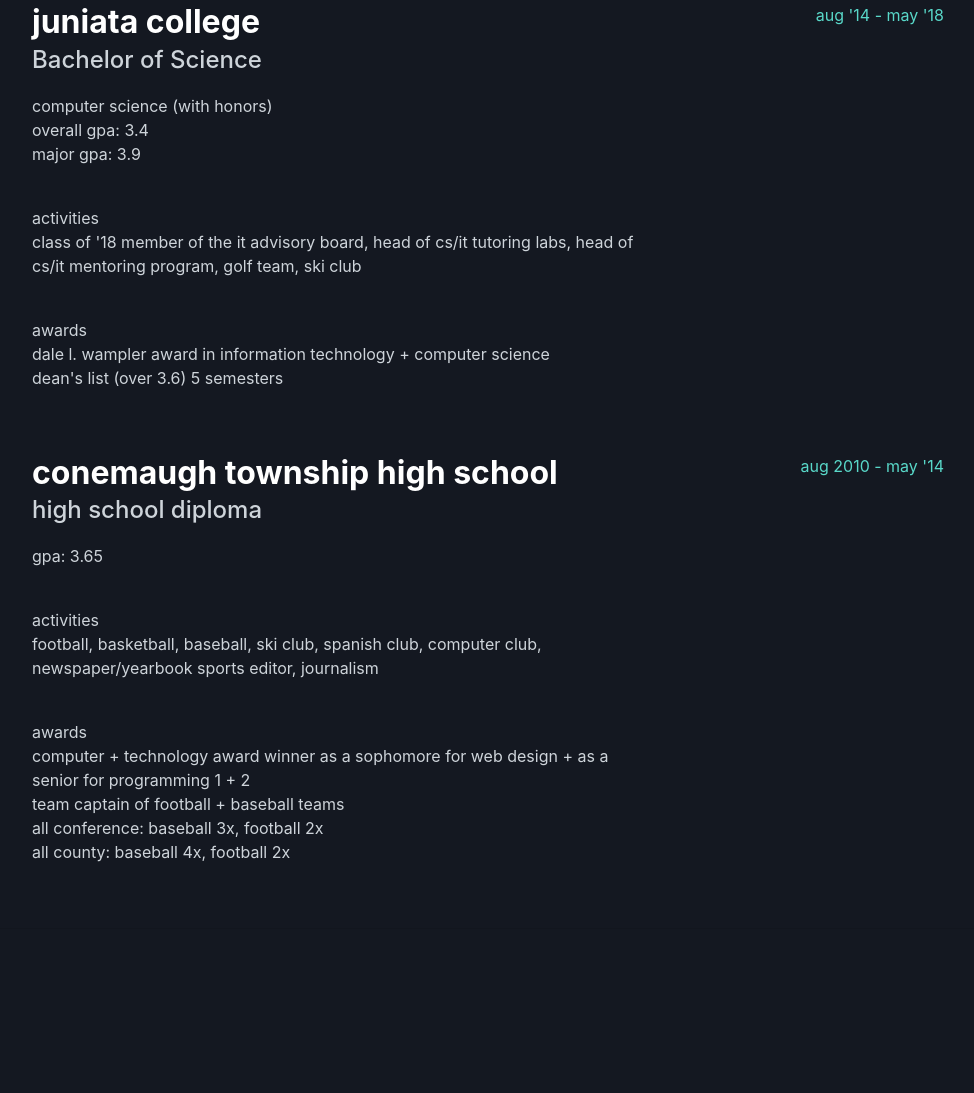
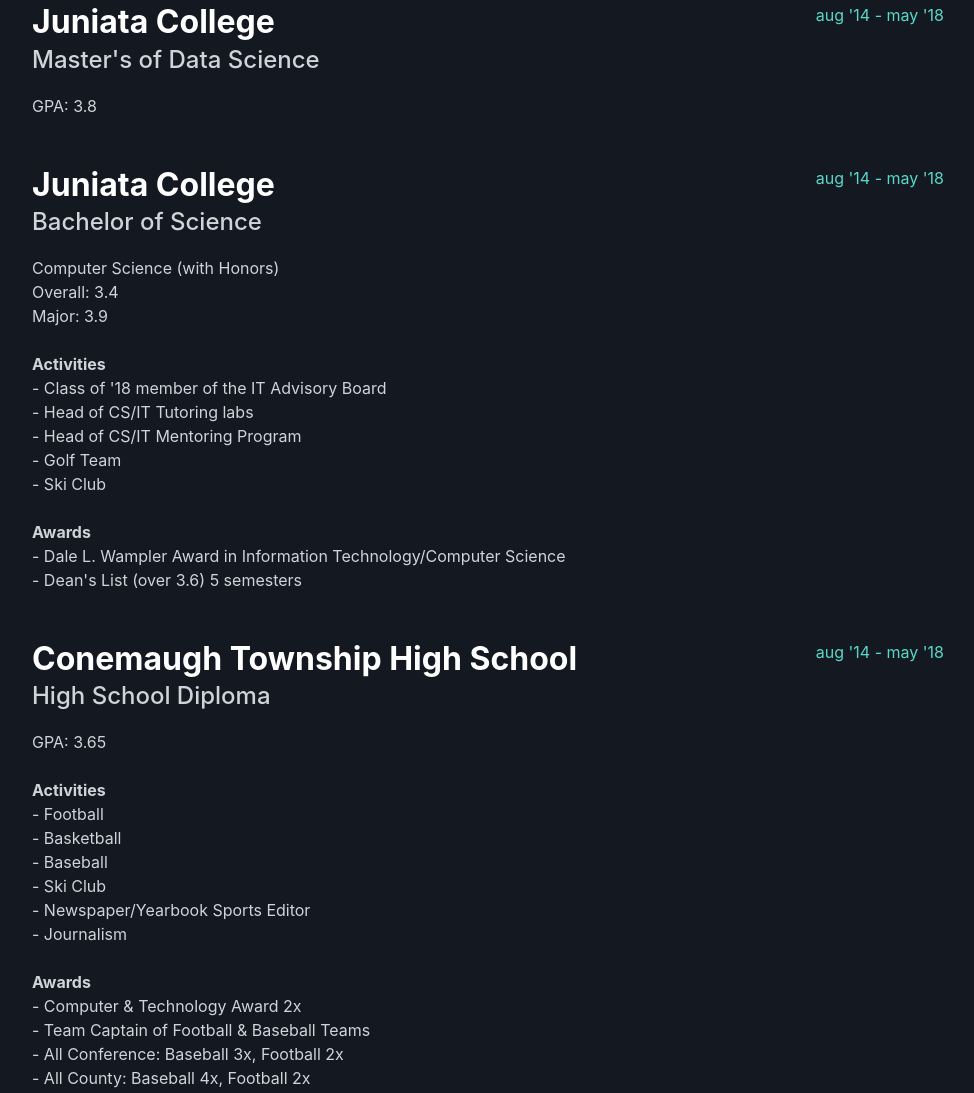
Before and after one commit to rosahbruno/mysite, a Gatsby site: page / in a window 1280 px wide. Shown: the part 3566-4659 px from the top of the page, without its empty margins (288-1262 px from the left). Built offline with nearby package versions, Linux system fonts and the light colour scheme; Gatsby itself is replaced by a stand-in of ours; a web font is replaced by a local one.

Commit message:
refactor(edu): convert education to functional component and update info

```diff
--- a/src/assets/constants/copy.js
+++ b/src/assets/constants/copy.js
@@ -93,7 +93,41 @@
       skills: 'Javascript, PHP, SQL, OU Campus CMS'
     }
   ],
-  education: {},
+  education: {
+    activities: 'Activities',
+    awards: 'Awards',
+    schools: [
+      {
+        school: 'Juniata College',
+        startDate: "May '20",
+        endDate: "Present",
+        degree: "Master's of Data Science",
+        gpa: 'GPA: 3.8'
+      },
+      {
+        school: 'Juniata College',
+        startDate: "Aug '14",
+        endDate: "May '18",
+        degree: 'Bachelor of Science',
+        gpa: 'Computer Science (with Honors)\nOverall: 3.4\nMajor: 3.9',
+        activities:
+          "Class of '18 member of the IT Advisory Board\nHead of CS/IT Tutoring labs\nHead of CS/IT Mentoring Program\nGolf Team\nSki Club",
+        awards:
+          "Dale L. Wampler Award in Information Technology/Computer Science\nDean's List (over 3.6) 5 semesters"
+      },
+      {
+        school: 'Conemaugh Township High School',
+        startDate: "Aug '10",
+        endDate: "May '14",
+        degree: 'High School Diploma',
+        gpa: 'GPA: 3.65',
+        activities:
+          "Football\nBasketball\nBaseball\nSki Club\nNewspaper/Yearbook Sports Editor\nJournalism",
+        awards:
+          "Computer & Technology Award 2x\nTeam Captain of Football & Baseball Teams\nAll Conference: Baseball 3x, Football 2x\nAll County: Baseball 4x, Football 2x"
+      }
+    ]
+  },
   skills: {},
   interests: {},
   portfolio: {}
--- a/src/components/Education.js
+++ b/src/components/Education.js
@@ -1,4 +1,5 @@
 import React from 'react';
+import { copy } from '../assets/constants/copy';
 
 const Education = () => (
   <section
@@ -7,65 +8,55 @@
   >
     <div className="w-100">
       <h2 className="mb-5">Education</h2>
+      {copy.education.schools.map(item => (
         <div className="resume-item d-flex flex-column flex-md-row justify-content-between mb-5">
           <div className="resume-content">
-          <h3 className="mb-0">juniata college</h3>
-          <div className="subheading mb-3">Bachelor of Science</div>
-          <div>computer science (with honors)</div>
-          <p>
-            overall gpa: 3.4
-            <br/>
-            major gpa: 3.9
-          </p>
-          <br/>
-          <p>
-            activities
-            <br/>
-            class of '18 member of the it advisory board, head of cs/it tutoring labs, head of cs/it mentoring program,
-            golf team, ski club
-          </p>
-          <br/>
-          <p>
-            awards
-            <br/>
-            dale l. wampler award in information technology + computer science
-            <br/>
-            dean's list (over 3.6) 5 semesters
-          </p>
+            <h3 className="mb-0">{item.school}</h3>
+            <div className="subheading mb-3">{item.degree}</div>
+            <div>
+              {item.gpa.split('\n').map(line => (
+                <>
+                  {line}
+                  <br />
+                </>
+              ))}
+            </div>
+            {!!item?.activities?.length && (
+              <>
+                <br />
+                <div>
+                  <b>{copy.education.activities}</b>
+                  <br />
+                  {item.activities.split('\n').map(line => (
+                    <>
+                      - {line}
+                      <br />
+                    </>
+                  ))}
+                </div>
+                <br />
+              </>
+            )}
+            {!!item?.awards?.length && (
+              <>
+                <div>
+                  <b>{copy.education.awards}</b>
+                  <br />
+                  {item.awards.split('\n').map(line => (
+                    <>
+                      - {line}
+                      <br />
+                    </>
+                  ))}
+                </div>
+              </>
+            )}
           </div>
           <div className="resume-date text-md-right">
             <span className="text-primary">aug '14 - may '18</span>
           </div>
         </div>
-      <div className="resume-item d-flex flex-column flex-md-row justify-content-between">
-        <div className="resume-content">
-          <h3 className="mb-0">conemaugh township high school</h3>
-          <div className="subheading mb-3">high school diploma</div>
-          <p>gpa: 3.65</p>
-          <br/>
-          <p>
-            activities
-            <br/>
-            football, basketball, baseball, ski club, spanish club, computer club, newspaper/yearbook sports editor,
-            journalism
-          </p>
-          <br/>
-          <p>
-            awards
-            <br/>
-            computer + technology award winner as a sophomore for web design + as a senior for programming 1 + 2
-            <br/>
-            team captain of football + baseball teams
-            <br/>
-            all conference: baseball 3x, football 2x
-            <br/>
-            all county: baseball 4x, football 2x
-          </p>
-        </div>
-        <div className="resume-date text-md-right">
-          <span className="text-primary">aug 2010 - may '14</span>
-        </div>
-      </div>
+      ))}
     </div>
   </section>
 );
```
Lines whose indentation alone changed are shown as unchanged.
